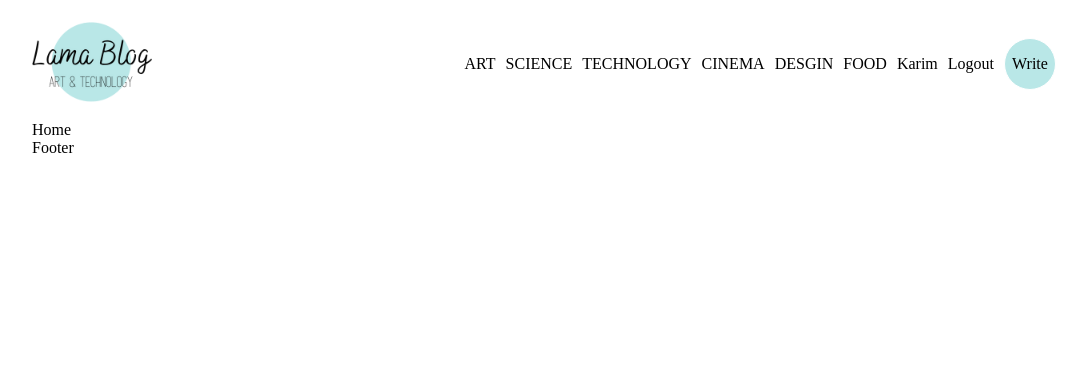
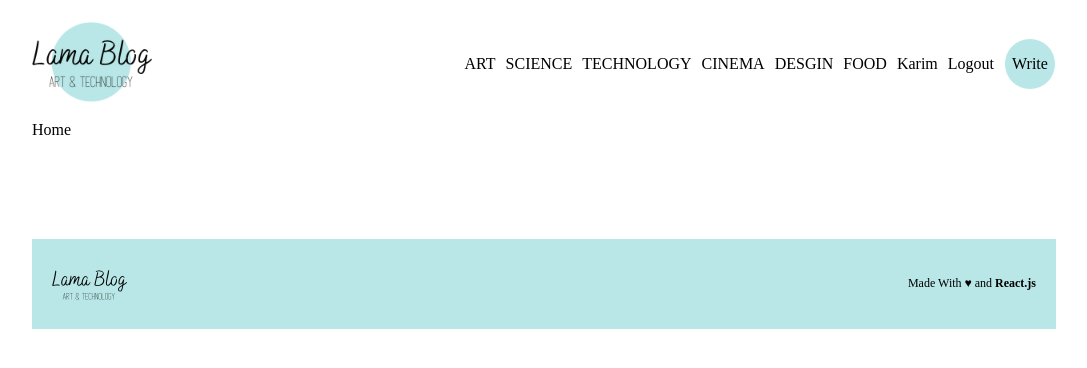
Before and after one commit to K-Othman/Full-Stack-Blog-App, a React (Create React App) app in the folder client/: page / in a window 1280 px wide. Shown: the top 368 px of the page, without its empty margins (96-1183 px from the left). Built offline with nearby package versions, Linux system fonts and the light colour scheme.

Commit message:
created the footer

```diff
--- a/client/src/components/Footer.jsx
+++ b/client/src/components/Footer.jsx
@@ -1,7 +1,15 @@
 import React from "react";
+import Logo from "../img/logo.png";
 
 const Footer = () => {
-  return <div>Footer</div>;
+  return (
+    <footer>
+      <img src={Logo} alt="" />
+      <span>
+        Made With ♥ and <b>React.js</b>
+      </span>
+    </footer>
+  );
 };
 
 export default Footer;
--- a/client/src/components/Navbar.jsx
+++ b/client/src/components/Navbar.jsx
@@ -4,7 +4,7 @@
 
 const Navbar = () => {
   return (
-    <div className="navbar">
+    <nav className="navbar">
       <div className="container">
         <div className="logo">
           <img src={Logo} alt="" />
@@ -38,7 +38,7 @@
           </span>
         </div>
       </div>
-    </div>
+    </nav>
   );
 };
 
--- a/client/src/style.scss
+++ b/client/src/style.scss
@@ -99,7 +99,19 @@
           }
         }
       }
-      .link {
+    }
+    // Footer
+    footer {
+      margin-top: 100px;
+      padding: 20px;
+      background-color: $lightGreen;
+      display: flex;
+      align-items: center;
+      justify-content: space-between;
+      font-size: 12px;
+
+      img {
+        height: 50px;
       }
     }
   }
```
